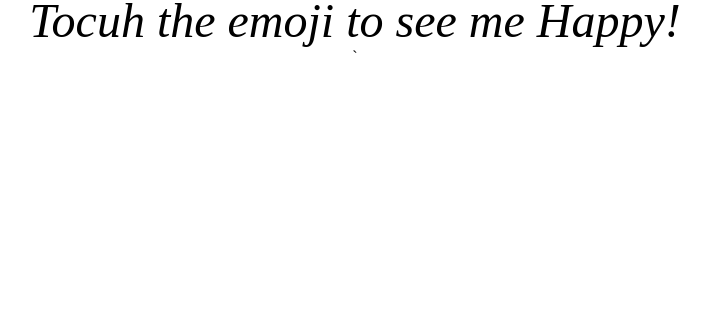
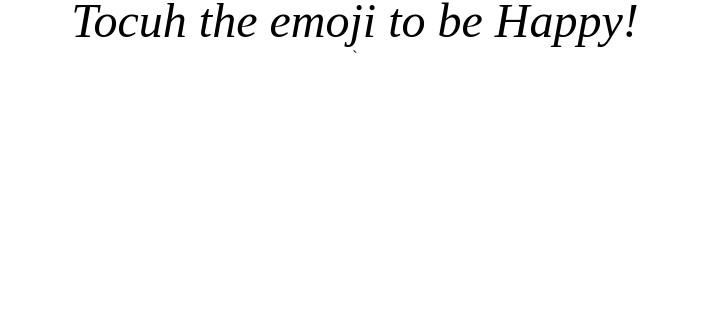
Before and after one commit to letspracticennow/MakeOtherHappy, a plain HTML site: page index.html in a window 1280 px wide. Shown: the part 465-800 px from the top of the page, without its empty margins (285-995 px from the left). Drawn offline with Linux system fonts and the light colour scheme.

Commit message:
Update index.html

```diff
--- a/index.html
+++ b/index.html
@@ -13,7 +13,7 @@
 <body>
     <div class="emoji active closed">😞</div>
     <div class="emoji open">😍</div>
-    <p class=" para pactive pclosed"><em>Tocuh the emoji to see me Happy!</em></p>
+    <p class=" para pactive pclosed"><em>Tocuh the emoji to be  Happy!</em></p>
     <p class="para popen"><em>Thank you lets be in touch and happy....!</em></p>
 
     <script src="app.js"></script>
```
